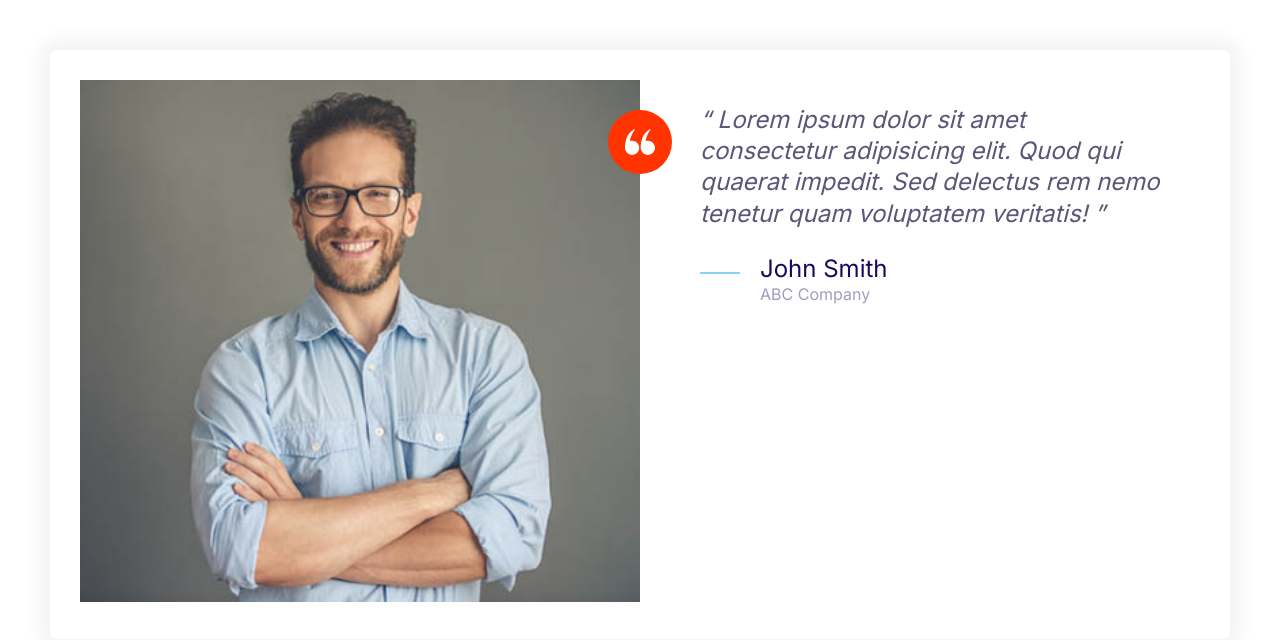
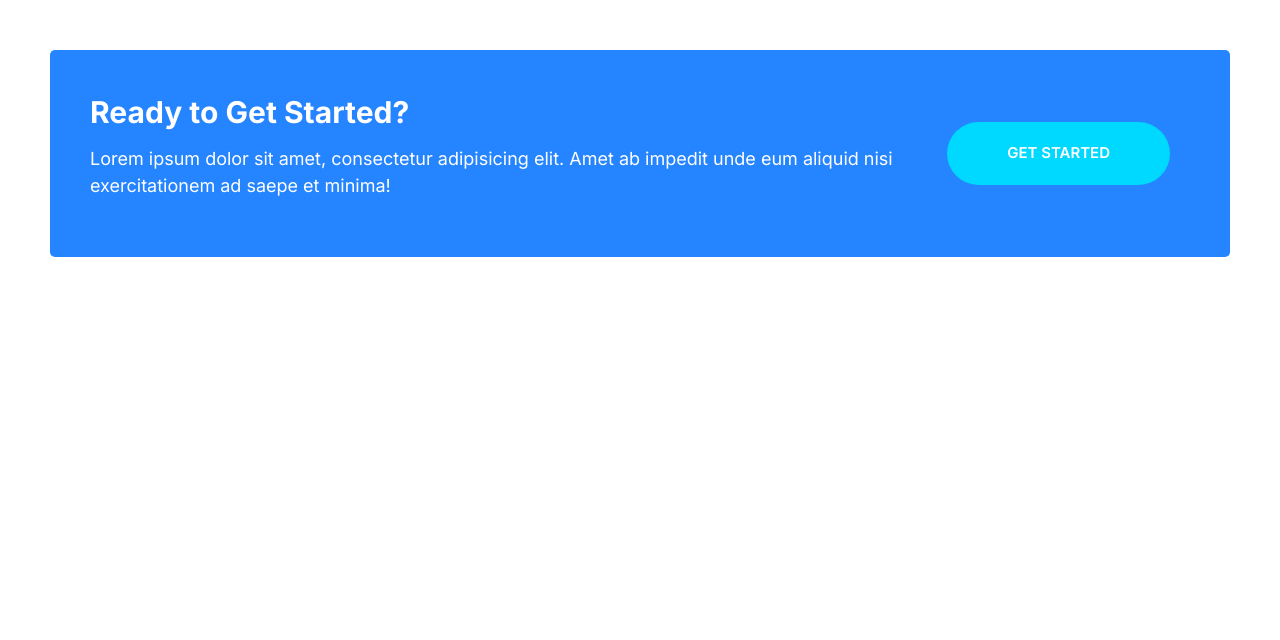
Before and after one commit to gioiaGalassi/moshify, a plain HTML site: page index.html in a window 1280 px wide. Drawn offline with Linux system fonts and the light colour scheme.

Commit message:
Build the Callouts Component

```diff
--- a/css/styles.css
+++ b/css/styles.css
@@ -256,6 +256,11 @@ a {
   color: #fff;
 }
 
+.btn--stretched {
+  padding-left: 6rem;
+  padding-right: 6rem;
+}
+
 @media screen and (min-width: 1024px) {
   .btn {
     font-size: 1.5rem;
@@ -500,3 +505,45 @@ a {
     margin-left: 6rem;
   }
 }
+
+/* Callouts */
+
+.callout {
+  border-radius: 5px;
+  padding: 4rem;
+}
+
+.callout--primary {
+  background: var(--color-primary);
+  color: #fff;
+}
+
+.callout__heading {
+  color: #fff;
+  margin-top: 0;
+  font-size: 3rem;
+}
+
+.callout .btn {
+  justify-self: center;
+  align-self: center;
+}
+
+.callout__content {
+  text-align: center;
+}
+
+@media screen and (min-width: 768px) {
+  .callout .grid--1x2 {
+    grid-template-columns: 1fr auto;
+  }
+
+  .callout__content {
+    text-align: left;
+  }
+
+  .callout .btn {
+    justify-self: start;
+    margin: 0 2rem;
+  }
+}
--- a/index.html
+++ b/index.html
@@ -15,36 +15,16 @@
     <link rel="stylesheet" href="css/styles.css" />
   </head>
   <body style="padding: 5rem">
-    <div class="card testimonial">
+    <div class="callout callout--primary">
       <div class="grid grid--1x2">
-        <div class="testimonial__image">
-          <img src="images/testimonial.jpg" alt="A happy smilling man" />
-          <span class="icon-container icon-container--accent">
-            <svg class="icon icon--white icon--small">
-              <use xlink:href="images/sprite.svg#quotes"></use>
-            </svg>
-          </span>
+        <div class="callout__content">
+          <h2 class="callout__heading">Ready to Get Started?</h2>
+          <p>
+            Lorem ipsum dolor sit amet, consectetur adipisicing elit. Amet ab
+            impedit unde eum aliquid nisi exercitationem ad saepe et minima!
+          </p>
         </div>
-        <blockquote class="quote">
-          <p class="quote__text">
-            Lorem ipsum dolor sit amet consectetur adipisicing elit. Quod qui
-            quaerat impedit. Sed delectus rem nemo tenetur quam voluptatem
-            veritatis!
-          </p>
-          <footer>
-            <div class="media">
-              <div class="media__image">
-                <svg class="icon icon--primary quote__line">
-                  <use xlink:href="images/sprite.svg#line"></use>
-                </svg>
-              </div>
-              <div class="media__body">
-                <h3 class="media__title quote__author">John Smith</h3>
-                <p class="quote__organization">ABC Company</p>
-              </div>
-            </div>
-          </footer>
-        </blockquote>
+        <a href="#" class="btn btn--secondary btn--stretched">Get Started</a>
       </div>
     </div>
   </body>
```
Also changed, not shown: components/callouts.html (added, +12 -0 lines).
